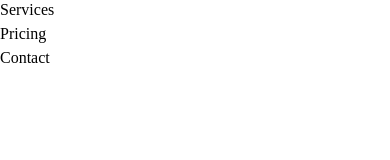
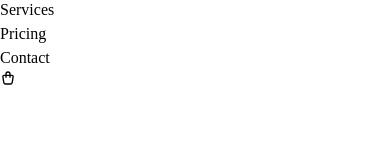
Before and after one commit to anhcu6868/nike-app, a React (Vite) app: page / in a window 390 px wide. Shown: the part 132-292 px from the top of the page. Built offline with nearby package versions, Linux system fonts and the light colour scheme; the HTML template or start-up script is replaced by a standard one.

Commit message:
Responsive mobile menu

```diff
--- a/src/components/Nav.tsx
+++ b/src/components/Nav.tsx
@@ -1,9 +1,12 @@
+import { TbShoppingBag } from 'react-icons/tb'
 import NikeLogo from '../assets/nike-logo.svg?react'
 import { RxHamburgerMenu } from 'react-icons/rx'
+import { useState } from 'react'
 
 const ROUTES = ['Home', 'About', 'Services', 'Pricing', 'Contact']
 
 const Nav = () => {
+  const [isMobileMenu, setIsMobileMenu] = useState(false)
   return (
     <nav className="flex flex-wrap items-center justify-between">
       {/* Logo */}
@@ -11,15 +14,22 @@
         <NikeLogo className="h-20 w-20" />
       </a>
       {/* Burger button */}
-      <button className="cursor-pointer rounded-lg p-2 hover:bg-gray-100 focus:ring-2 focus:ring-gray-200">
+      <button
+        onClick={() => setIsMobileMenu(!isMobileMenu)}
+        className="cursor-pointer rounded-lg p-2 hover:bg-gray-100 focus:ring-2 focus:ring-gray-200 lg:hidden"
+      >
         <RxHamburgerMenu size={25} />
       </button>
       {/* Menu list */}
-      <div className="w-full">
-        <ul className="rounded-lg border border-gray-200 bg-gray-50 p-4 text-lg">
+      <div className={`${!isMobileMenu && 'hidden'} w-full lg:block lg:w-auto`}>
+        <ul className="flex flex-col rounded-lg border border-gray-200 bg-gray-50 p-4 text-lg lg:flex-row lg:space-x-8 lg:border-none lg:bg-transparent">
           {ROUTES.map((route, i) => (
             <li
-              className={`cursor-pointer rounded px-3 py-2 ${i === 0 ? 'bg-blue-500 text-white' : 'hover:bg-gray-100'}`}
+              className={`cursor-pointer rounded px-3 py-2 ${
+                i === 0
+                  ? 'bg-blue-500 text-white lg:bg-transparent lg:text-blue-500'
+                  : 'hover:bg-gray-100'
+              }`}
               key={route}
             >
               {route}
@@ -27,6 +37,12 @@
           ))}
         </ul>
       </div>
+      {/* Cart button */}
+      <div className="fixed bottom-4 left-4 lg:static">
+        <div className="flex-center h-12 w-12 rounded-full bg-white shadow-md">
+          <TbShoppingBag />
+        </div>
+      </div>
     </nav>
   )
 }
--- a/src/index.css
+++ b/src/index.css
@@ -1 +1,6 @@
-@import "tailwindcss";
+@import 'tailwindcss';
+@layer utilities {
+  .flex-center {
+    @apply flex items-center justify-center;
+  }
+}
```
